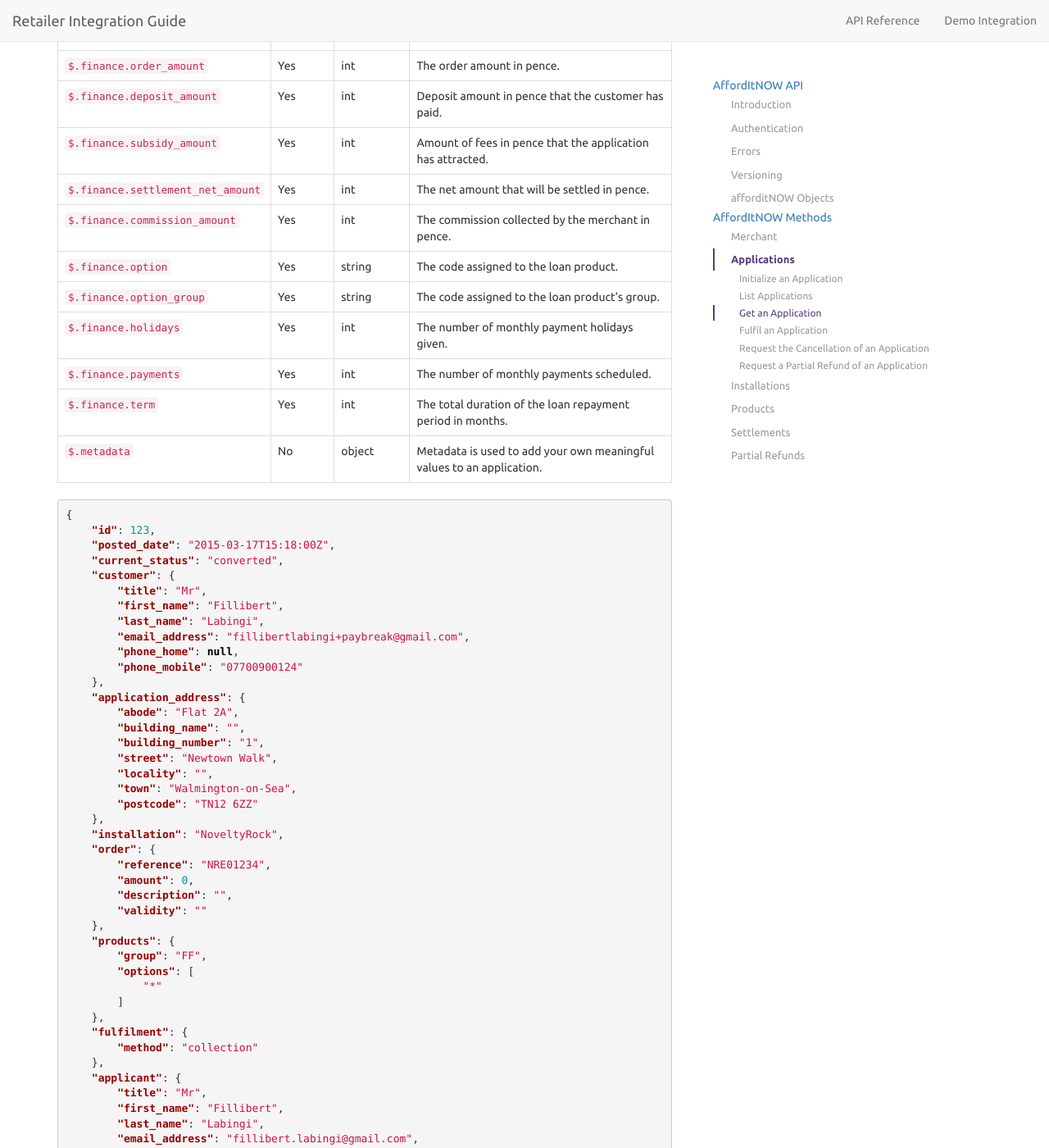
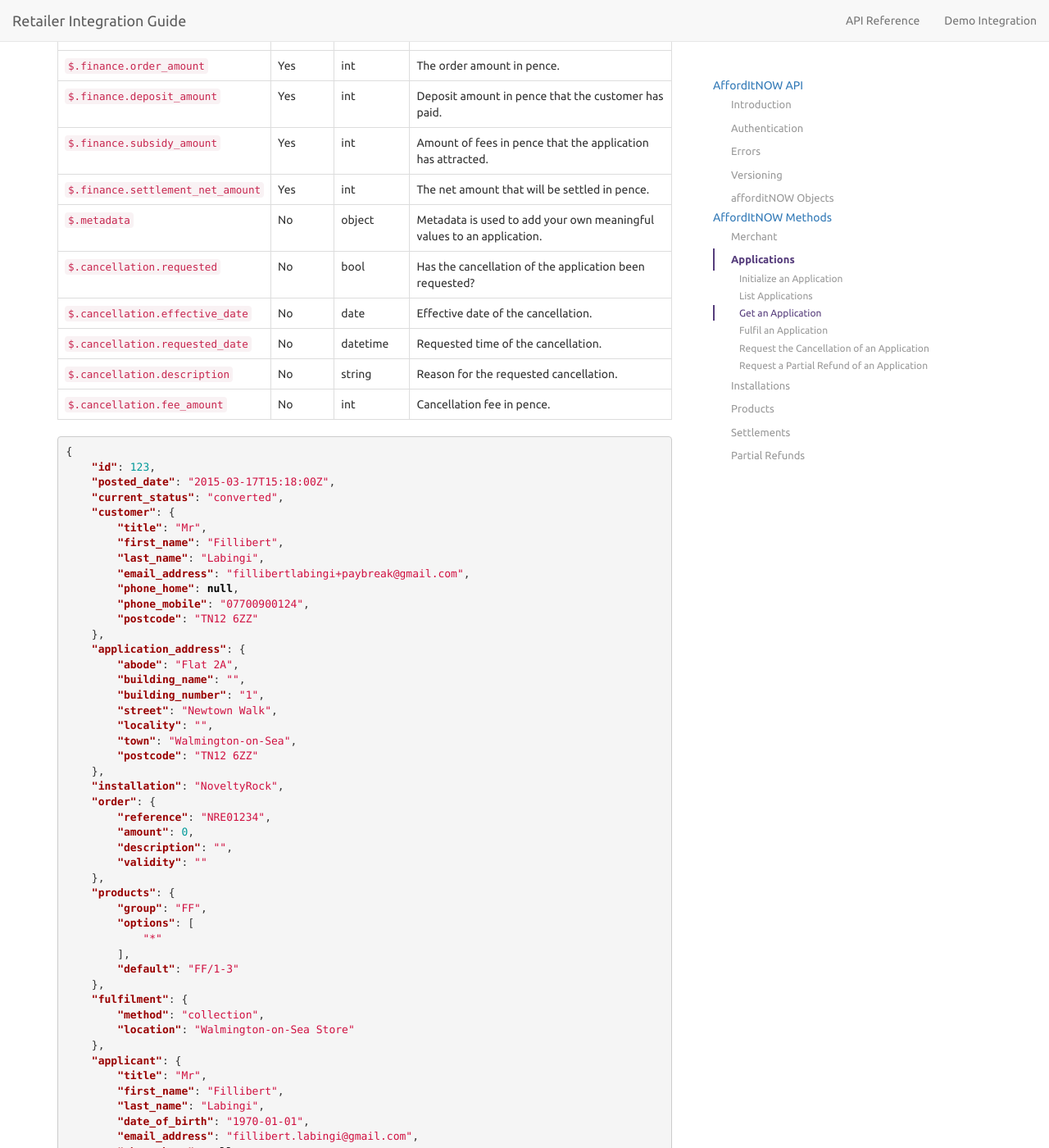
Before and after one commit to PayBreak/retailer-integration-guide, a Jekyll site: the page built from api/index.md, in a window 1280 px wide and 1400 px high, scrolled down 11497 px. Shown: the whole window at 82% size. Built offline with Jekyll 4.4.1, drawn with Linux system fonts in a browser that asks for light colours; nearby versions of some CDN libraries; Markdown is read by kramdown in place of the engine named in the settings; some of the changed text lies outside the part shown.

Commit message:
Revert "Retail Integration Guide updated"
This reverts commit 56fa8c62a8c7d0bef8ae6ffd26ca382174164a12.

````diff
--- a/_includes/v4/applications_get.md
+++ b/_includes/v4/applications_get.md
@@ -25,13 +25,12 @@ Name | Required | Type | Description
 `$.finance.deposit_amount` | Yes | int | Deposit amount in pence that the customer has paid.
 `$.finance.subsidy_amount` | Yes | int | Amount of fees in pence that the application has attracted.
 `$.finance.settlement_net_amount` | Yes | int | The net amount that will be settled in pence.
-`$.finance.commission_amount` | Yes | int | The commission collected by the merchant in pence.
-`$.finance.option` | Yes | string | The code assigned to the loan product.
-`$.finance.option_group` | Yes | string | The code assigned to the loan product's group.
-`$.finance.holidays` | Yes | int | The number of monthly payment holidays given.
-`$.finance.payments` | Yes | int | The number of monthly payments scheduled.
-`$.finance.term` | Yes | int |The total duration of the loan repayment period in months.
 `$.metadata` | No | object | Metadata is used to add your own meaningful values to an application.
+`$.cancellation.requested` | No | bool | Has the cancellation of the application been requested?
+`$.cancellation.effective_date` | No | date | Effective date of the cancellation.
+`$.cancellation.requested_date` | No | datetime | Requested time of the cancellation.
+`$.cancellation.description` | No | string | Reason for the requested cancellation.
+`$.cancellation.fee_amount` | No | int | Cancellation fee in pence.
 
 ```json
 {
@@ -44,7 +43,8 @@ Name | Required | Type | Description
         "last_name": "Labingi",
         "email_address": "fillibertlabingi+paybreak@gmail.com",
         "phone_home": null,
-        "phone_mobile": "07700900124"
+        "phone_mobile": "07700900124",
+        "postcode": "TN12 6ZZ"
     },
     "application_address": {
         "abode": "Flat 2A",
@@ -66,15 +66,18 @@ Name | Required | Type | Description
         "group": "FF",
         "options": [
             "*"
-        ]
+        ],
+        "default": "FF/1-3"
     },
     "fulfilment": {
-        "method": "collection"
+        "method": "collection",
+        "location": "Walmington-on-Sea Store"
     },
     "applicant": {
         "title": "Mr",
         "first_name": "Fillibert",
         "last_name": "Labingi",
+        "date_of_birth": "1970-01-01",
         "email_address": "fillibert.labingi@gmail.com",
         "phone_home": null,
         "phone_mobile": "07700900123",
@@ -85,18 +88,19 @@ Name | Required | Type | Description
         "order_amount": 0,
         "deposit_amount": 0,
         "subsidy_amount": 0,
-        "settlement_net_amount": 0,
-        "commission_amount": 0,
-        "option": "AIN1-10",
-        "option_group": "FF",
-        "holidays": 1,
-        "payments": 10,
-        "term": 11
+        "settlement_net_amount": 0
     },
     "metadata": {
         "you": "do",
         "what_ever": "you",
         "want": 2
+    },
+    "cancellation" : {
+        "requested": true,
+        "effective_date": "2015-03-18",
+        "requested_date": "2015-03-18T12:00:00+01:00",
+        "description": "Items are out of stock and the customer wishes to cancel",
+        "fee_amount" : 900
     }
 }
 ```
````
